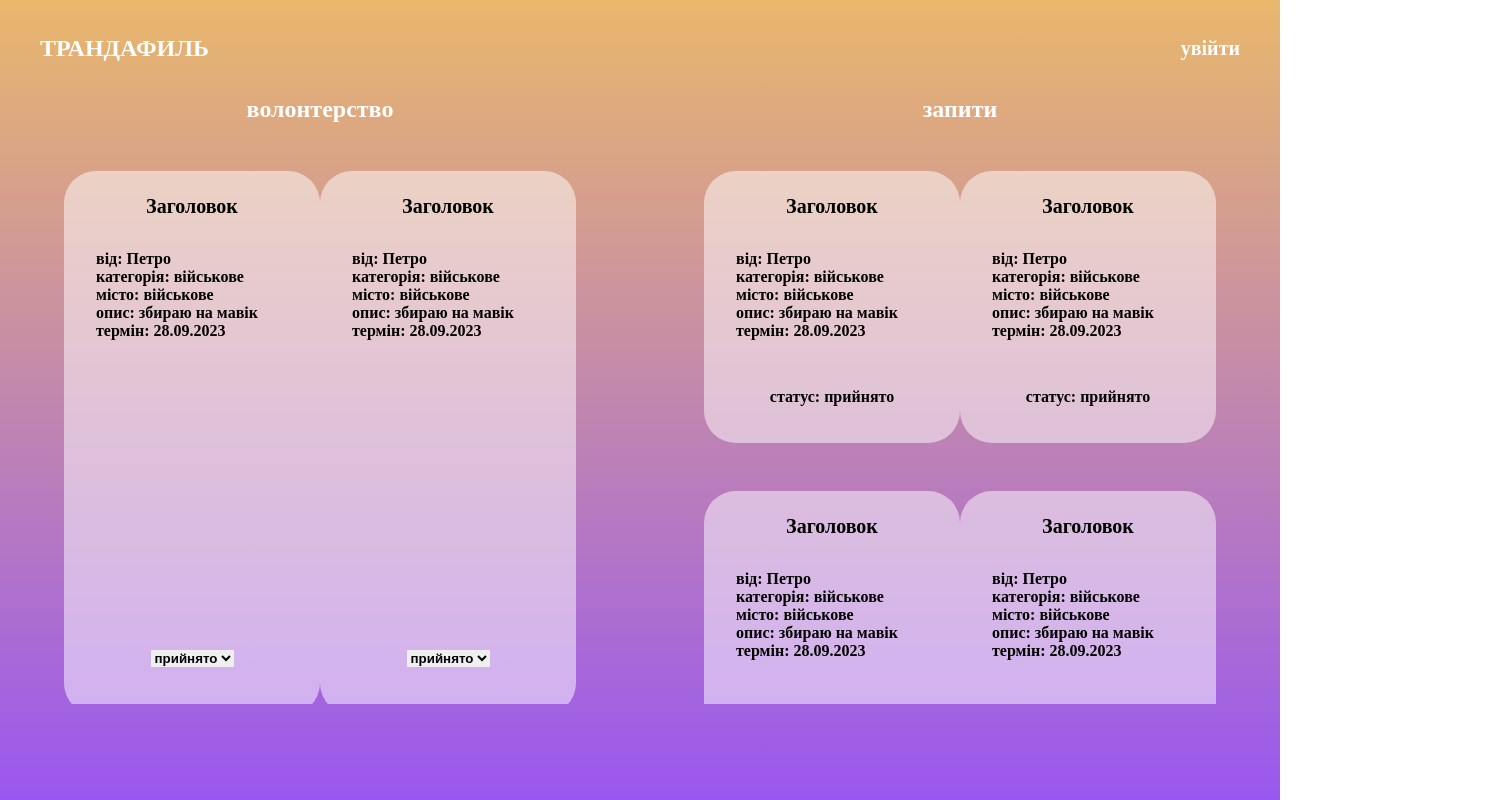
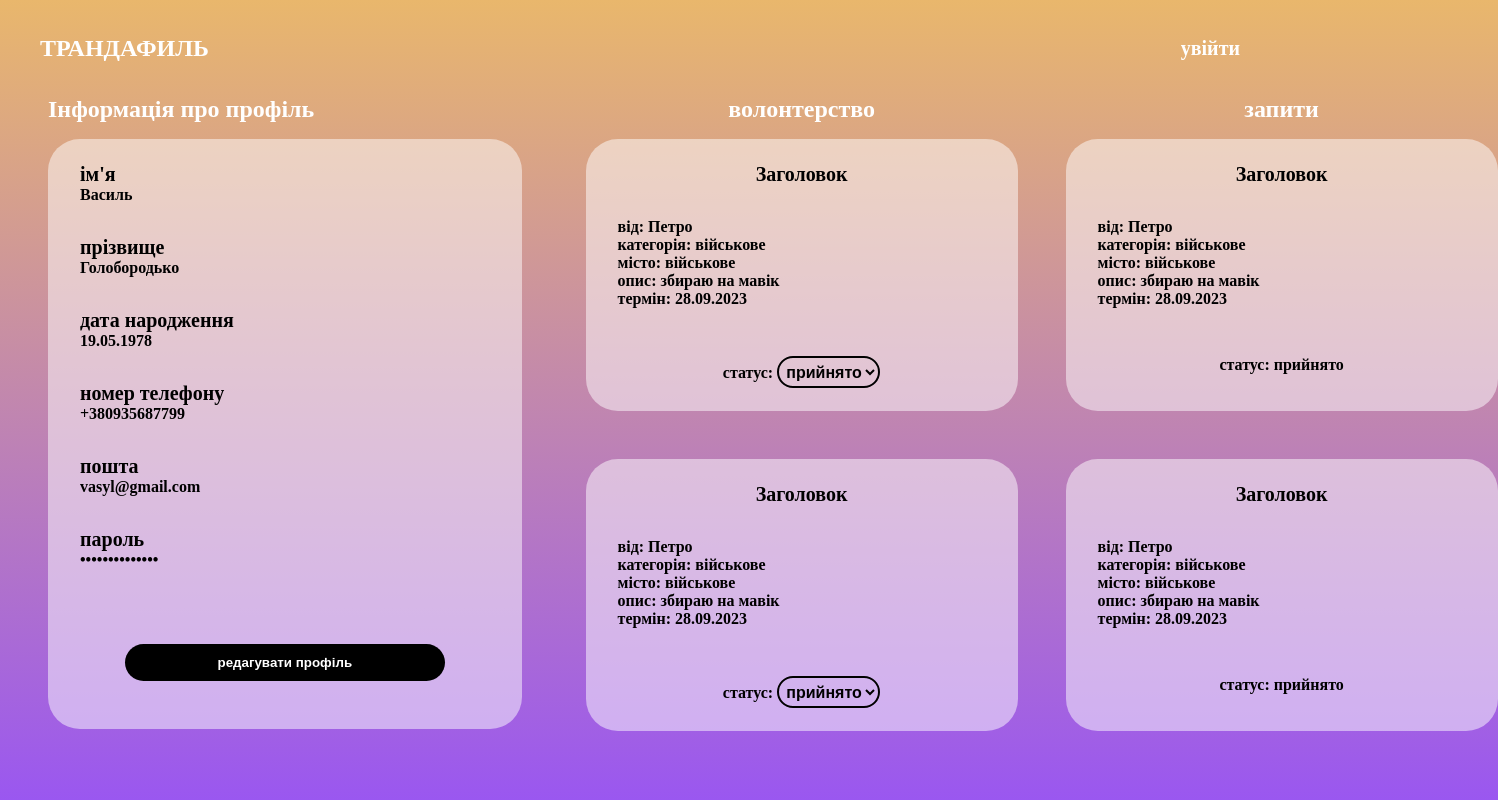
Before and after one commit to mmaksymko/BEST-HACKath0n, a Vue app in the folder main_task/vue-front/: page /profile in a window 1280 px wide. Shown: the whole page, 1498 px wide, since content can reach past the window. Built offline with nearby package versions, Linux system fonts and the light colour scheme.

Commit message:
add profile page and minimal ui fixes

```diff
--- /dev/null
+++ b/main_task/vue-front/src/components/ProfileInfo.vue
@@ -0,0 +1,74 @@
+<script setup lang="ts">
+import type { Ref } from 'vue'
+import { RouterLink, RouterView, useRoute } from 'vue-router'
+const route = useRoute();
+</script>
+
+<template>
+    <div class="request__container">
+        <div class="profile__info">
+            <div class="first_name">
+                <div class="first_name _header">ім'я</div>
+                <div class="first_name">Василь</div>
+            </div>
+            <div class="last_name">
+                <div class="last_name _header">прізвище</div>
+                <div class="last_name">Голобородько</div>
+            </div>
+            <div class="birthday">
+                <div class="birthday _header">дата народження</div>
+                <div class="birthday">19.05.1978</div>
+            </div>
+            <div class="phone">
+                <div class="phone _header">номер телефону</div>
+                <div class="phone">+380935687799</div>
+            </div>
+            <div class="email">
+                <div class="email _header">пошта</div>
+                <div class="email">vasyl@gmail.com</div>
+            </div>
+            <div class="password">
+                <div class="email _header">пароль</div>
+                <div class="email">••••••••••••••</div>
+            </div>
+        </div>
+        <button class="change_password">редагувати профіль</button>
+    </div>
+</template>
+
+<style scoped>
+.request__container {
+    display: flex;
+    flex-direction: column;
+    background-color: rgba(255, 255, 255, 0.5);
+    border: none;
+    border-radius: 2rem;
+    width: 100%;
+    height: calc(100% - 3.8rem);
+    color: black;
+    font-size: 16px;
+    padding: 1.5rem 2rem 3rem 2rem;
+    align-items: center;
+}
+._header {
+    font-size: 20px;
+}
+.profile__info {
+    display: flex;
+    flex-direction: column;
+    width: 100%;
+    margin-bottom: 3rem;
+    height: 90%;
+    gap: 2rem;
+}
+.change_password {
+    border: none;
+    color: white;
+    background-color: black;
+    height: 2.5rem;
+    border-radius: 1.25rem;
+    width: 20rem;
+
+}
+
+</style>
--- a/main_task/vue-front/src/components/RequestPr.vue
+++ b/main_task/vue-front/src/components/RequestPr.vue
@@ -25,7 +25,7 @@ const route = useRoute();
     background-color: rgba(255, 255, 255, 0.5);
     border: none;
     border-radius: 2rem;
-    width: 20rem;
+    width: 27rem;
     height: 17rem;
     color: black;
     padding: 1.5rem 2rem 3rem 2rem;
--- a/main_task/vue-front/src/components/VolunteerPr.vue
+++ b/main_task/vue-front/src/components/VolunteerPr.vue
@@ -15,7 +15,7 @@ const route = useRoute();
             <div class="date">термін: 28.09.2023</div>
         </div>
         <div class="request_help__container">
-        <label for="status"></label>
+        <label for="status">статус: </label>
         <select name="status" id="status">
             <option value="volvo">прийнято</option>
             <option value="saab">виконано</option>
@@ -31,8 +31,8 @@ const route = useRoute();
     background-color: rgba(255, 255, 255, 0.5);
     border: none;
     border-radius: 2rem;
-    width: 30rem;
-    height: 34rem;
+    width: 27rem;
+    height: 17rem;
     color: black;
     padding: 1.5rem 2rem 3rem 2rem;
     align-items: center;
@@ -55,5 +55,16 @@ const route = useRoute();
     border-radius: 1.5rem;
     width: 75%;
 }
-
+#status {
+    background-color: rgba(255, 255, 255, 0);
+    border: 2px solid black;
+    color: black;
+    height: 2rem;
+    border-radius: 1rem;
+    font-size: 16px;
+    padding-left: 0.2rem;
+}
+#status:focus {
+    outline: none;
+}
 </style>
--- a/main_task/vue-front/src/views/HomeView.vue
+++ b/main_task/vue-front/src/views/HomeView.vue
@@ -95,7 +95,6 @@ const route = useRouter();
 .filters__container {
   display: flex;
   padding: 0 6rem;
-  align-items: center;
   gap: 4rem;
   font-size: 20px;
 }
--- a/main_task/vue-front/src/views/ProfileView.vue
+++ b/main_task/vue-front/src/views/ProfileView.vue
@@ -1,29 +1,35 @@
 <script setup lang="ts">
 import Request from "/src/components/RequestPr.vue"
 import Volunteer from "/src/components/VolunteerPr.vue"
+import Profile from "/src/components/ProfileInfo.vue"
 import { RouterLink, RouterView, useRouter } from 'vue-router'
+
 const route = useRouter();
 </script>
 
 <template>
   <div class="main__container">
+    <div class="profile_info__container">
+        <h2>Інформація про профіль</h2>
+        <Profile></Profile>
+    </div>
+    <div class="history">
+        <div class="history__block">
+            <div class="requests__header"><h2>волонтерство</h2></div>
             <div class="requests__container">
-        <div class="requests__header"><h2>волонтерство</h2></div>
-        <div class="requests__row">
+                <Volunteer></Volunteer>
                 <Volunteer></Volunteer>
                 <Volunteer></Volunteer>
             </div>
         </div>
+        <div class="history__block">
+            <div class="requests__header"><h2>запити</h2></div>
             <div class="requests__container">
-        <div class="requests__header"><h2>запити</h2></div>
-        <div class="requests__row">
                 <Request></Request>
                 <Request></Request>
             </div>
-        <div class="requests__row">
-            <Request></Request>
-            <Request></Request>
         </div>
+
     </div>
   </div>
 </template>
@@ -31,23 +37,32 @@ const route = useRouter();
 <style scoped>
 .main__container {
   position: absolute;
-  display: flex;
+  display: grid;
+  grid-template-columns: 40% 60%;
+  padding: 0 3rem;
   top: 0;
   right: 0;
   margin-top: 6rem;
   width: 100%;
+  gap: 4rem;
+}
+.history {
+    display: flex;
+    gap: 3rem;
 }
 .requests__header {
     text-align: center;
+    margin-bottom: 1rem;
 }
 .requests__container {
   display: flex;
   flex-direction: column;
-  padding: 0rem 4rem;
   height: 38rem;
   overflow-y: scroll;
   gap: 3rem;
-  width: 50%;
+}
+.profile_info__container h2{
+    margin-bottom: 1rem;
 }
 .requests__row {
   display: flex;
```
Lines whose indentation alone changed are shown as unchanged.
